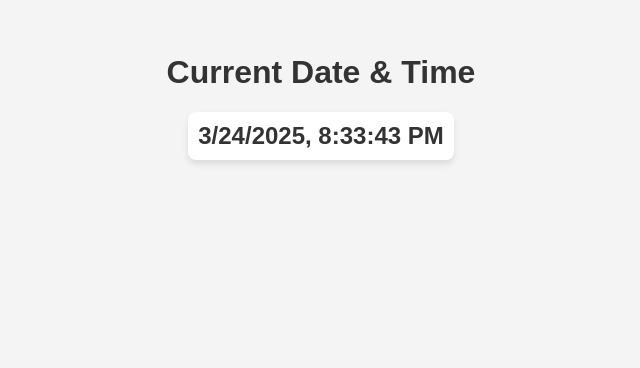
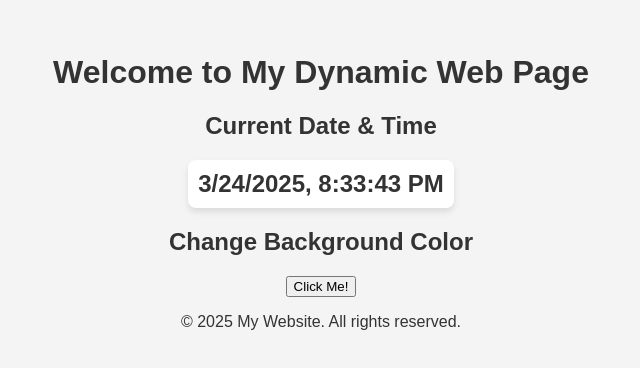
Before and after one commit to snehalpate1/timer, a plain HTML site: page index.html in a window 1280 px wide. Shown: the part 202-570 px from the top of the page, without its empty margins (319-959 px from the left). Drawn offline with Linux system fonts and the light colour scheme.

Commit message:
Update index.html

```diff
--- a/index.html
+++ b/index.html
@@ -7,8 +7,25 @@
     <link rel="stylesheet" href="styles.css">
 </head>
 <body>
-    <h1>Current Date & Time</h1>
-    <div id="datetime"></div>
+    <header>
+        <h1>Welcome to My Dynamic Web Page</h1>
+    </header>
+
+    <main>
+        <section>
+            <h2>Current Date & Time</h2>
+            <div id="datetime"></div>
+        </section>
+
+        <section>
+            <h2>Change Background Color</h2>
+            <button onclick="changeBackgroundColor()">Click Me!</button>
+        </section>
+    </main>
+
+    <footer>
+        <p>&copy; 2025 My Website. All rights reserved.</p>
+    </footer>
 
     <script src="script.js"></script>
 </body>
```
